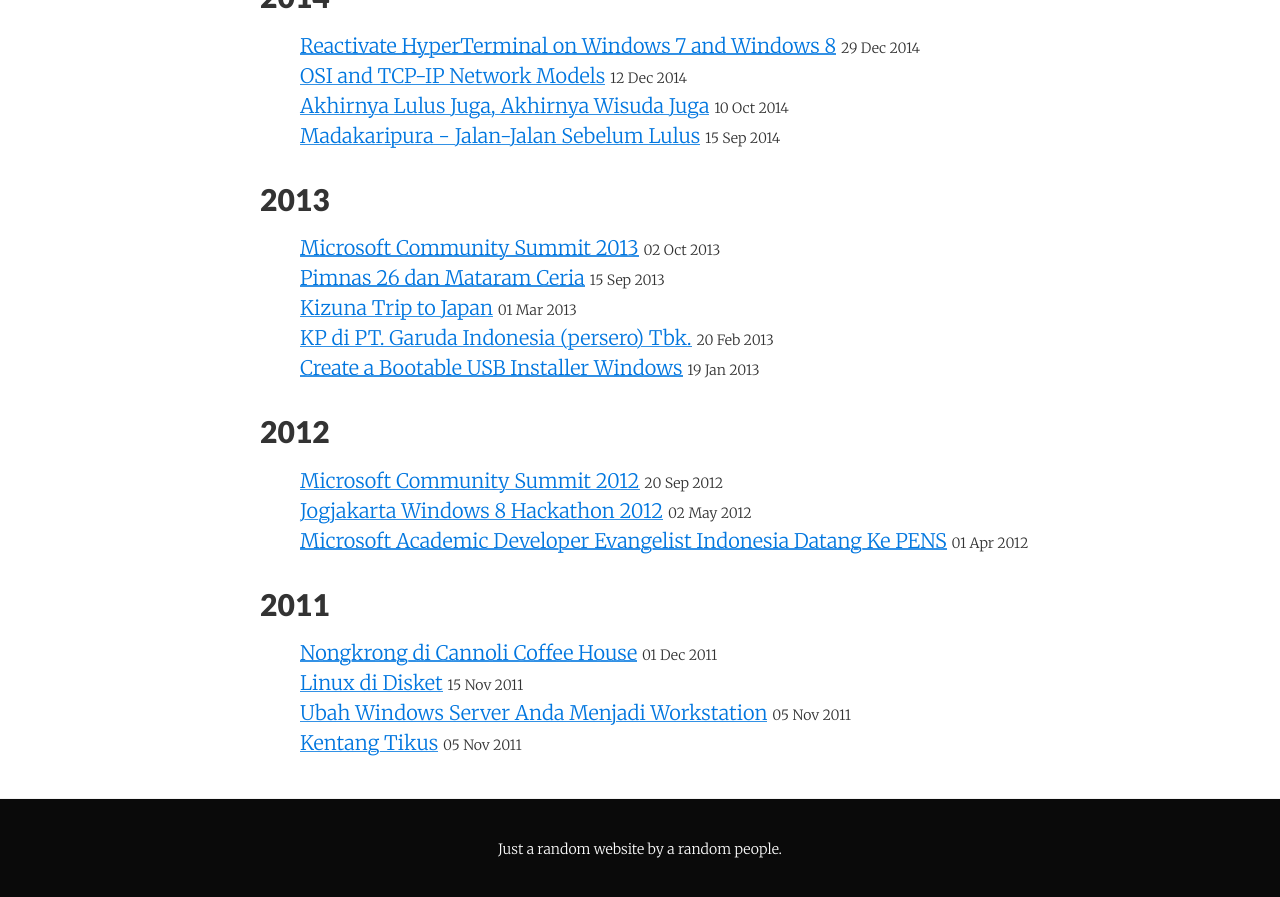
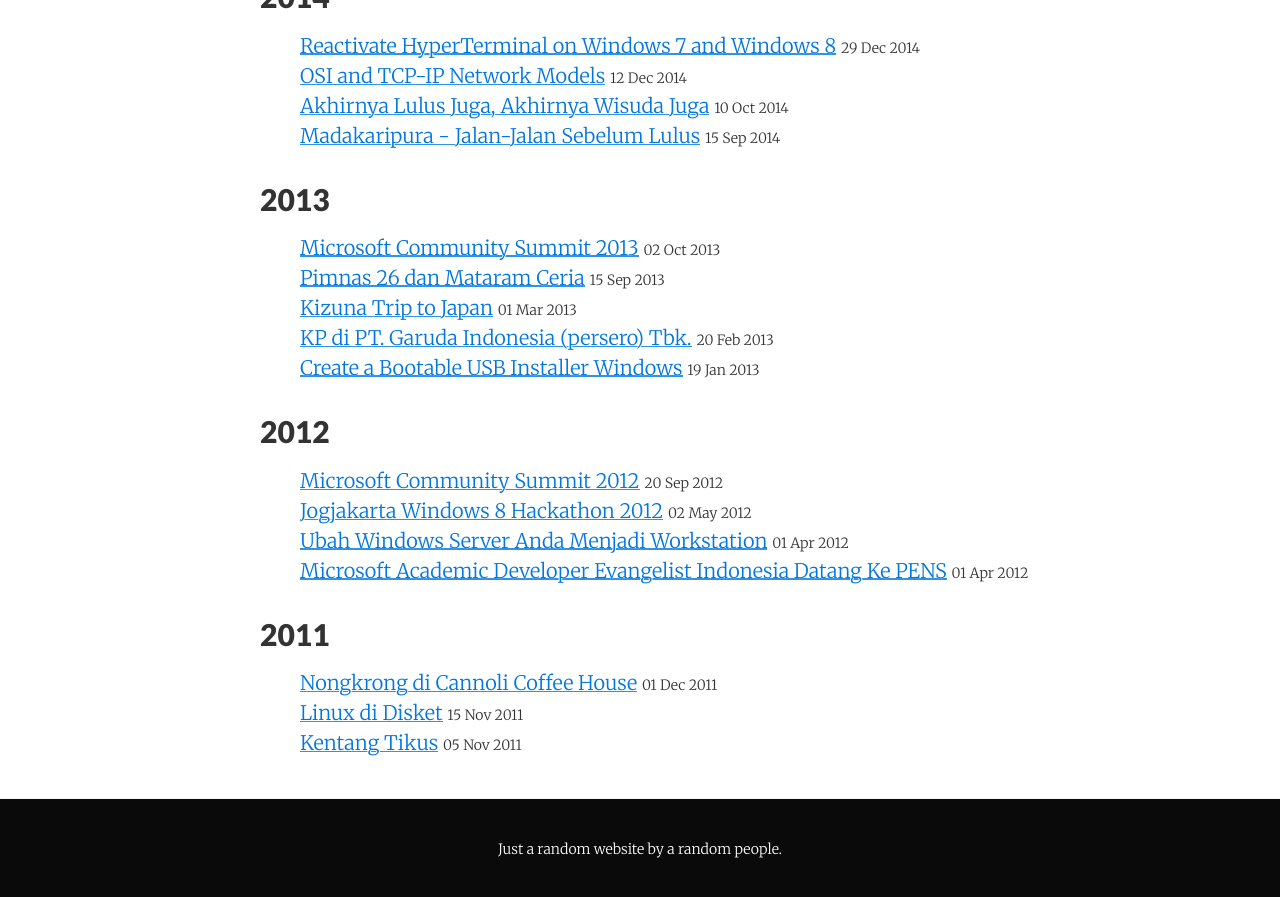
Before and after one commit to wwahyudi/wwahyudi.github.io, a Jekyll site: the page built from archive.html, in a window 1280 px wide and 900 px high, scrolled down 872 px. Shown: the top 897 px of the window. Built offline with Jekyll 4.4.1, drawn with Linux system fonts in a browser that asks for light colours.

Commit message:
Fixed incorrect post date

```diff
--- a/_posts/2012-04-01-ubah-windows-server-anda-menjadi-workstation.md
+++ b/_posts/2012-04-01-ubah-windows-server-anda-menjadi-workstation.md
@@ -1,7 +1,7 @@
 ---
 layout:     post
 title:      Ubah Windows Server Anda Menjadi Workstation
-date:       2011-11-05
+date:       2012-04-01
 summary:    Mengubah Windows Server 2008 R2 menjadi workstation
 categories: windows
 ---
```
